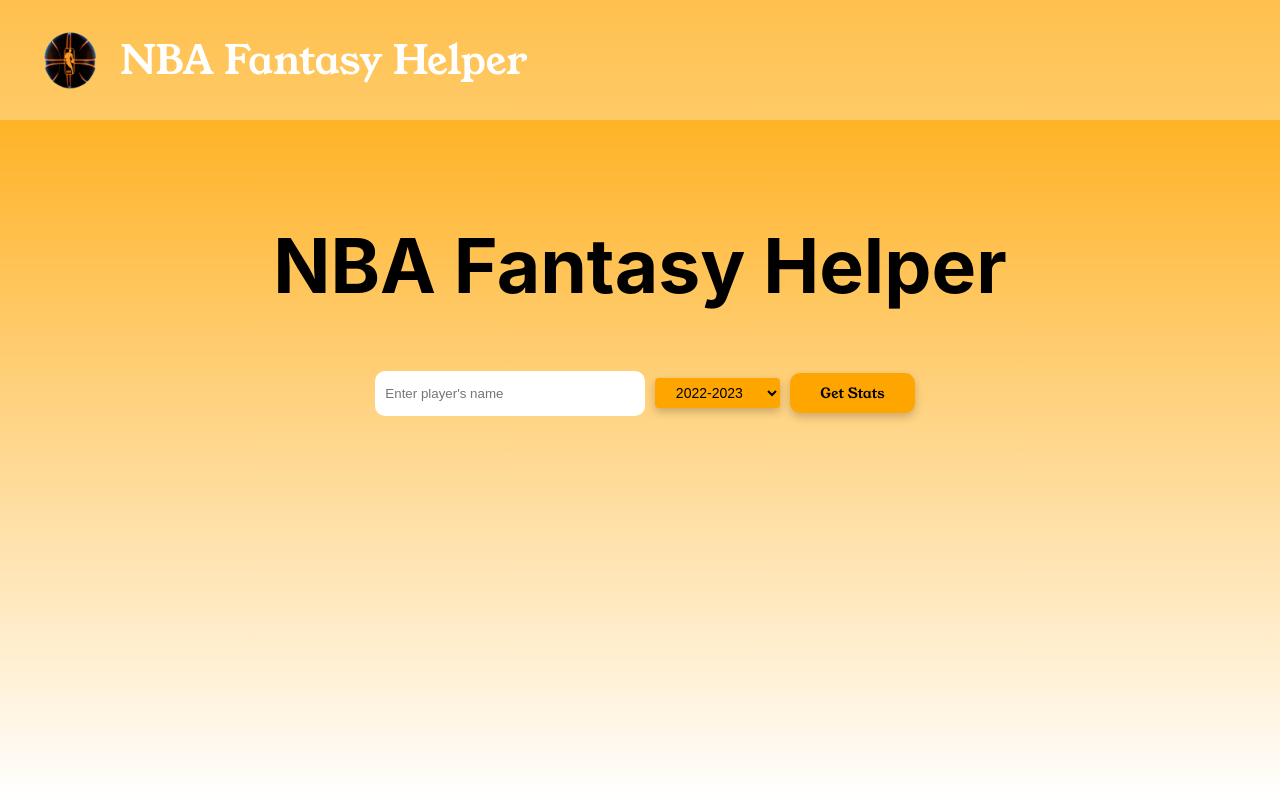
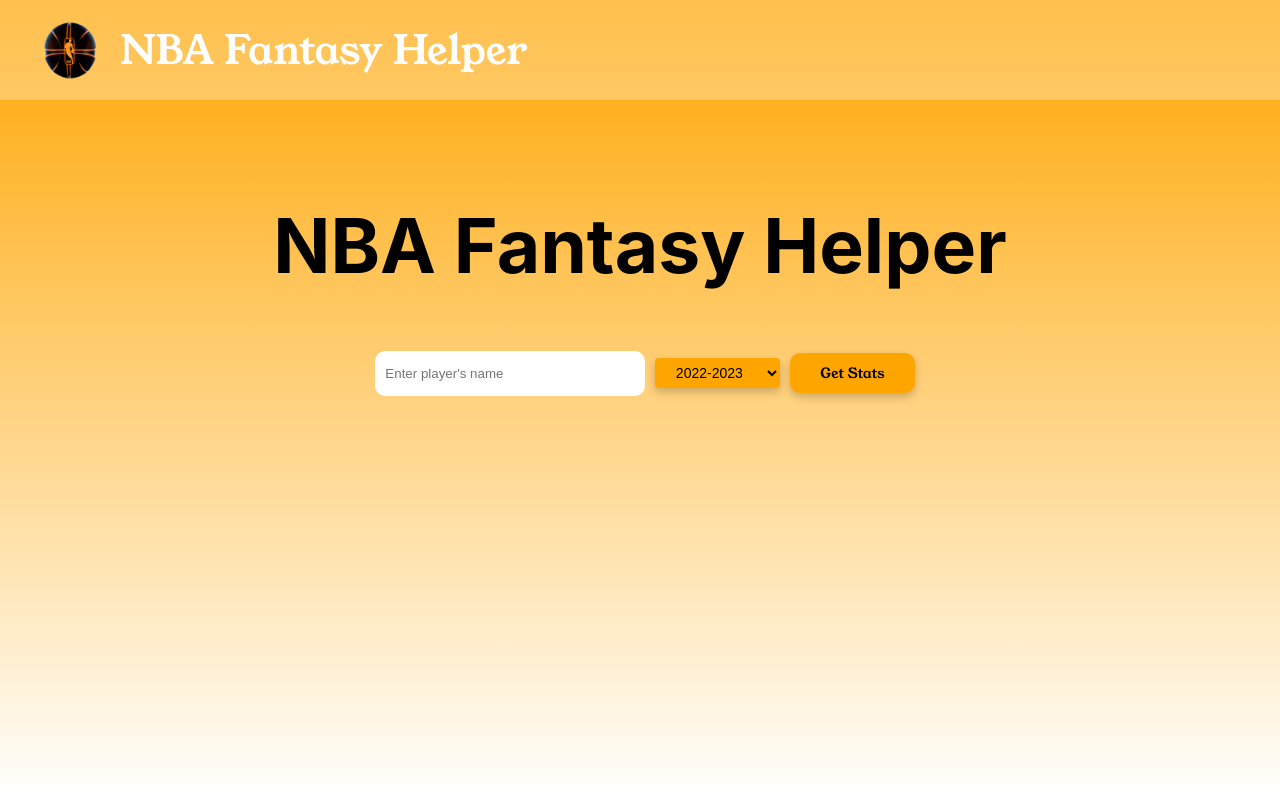
Before and after one commit to vithushen/NBA-Fantasy-Helper, a React (Create React App) app: page / in a window 1280 px wide. Built offline with nearby package versions, Linux system fonts and the light colour scheme.

Commit message:
[NBA-8]-Fixed CSS

```diff
--- a/src/App.css
+++ b/src/App.css
@@ -14,7 +14,7 @@
   align-items: center;
   background-color: rgba(255, 255, 255, 0.3);
   /* Transparent background color */
-  padding: 10px 20px;
+  padding: 0px 20px;
 }
 
 .left-side {
--- a/src/App.js
+++ b/src/App.js
@@ -15,6 +15,12 @@
 
   const handleInputChange = (event) => {
     setPlayerName(event.target.value);
+  };
+
+  const handleInputKeyPress = (event) => {
+    if (event.key === 'Enter') {
+      fetchPlayerStats();
+    }
   };
 
   // Dropdown Menu
@@ -96,6 +102,7 @@
             placeholder="Enter player's name"
             value={playerName}
             onChange={handleInputChange}
+            onKeyPress={handleInputKeyPress}
           />
 
           <select className='dropdown' onChange={handleYearChange} value={selectedYear}>
```
